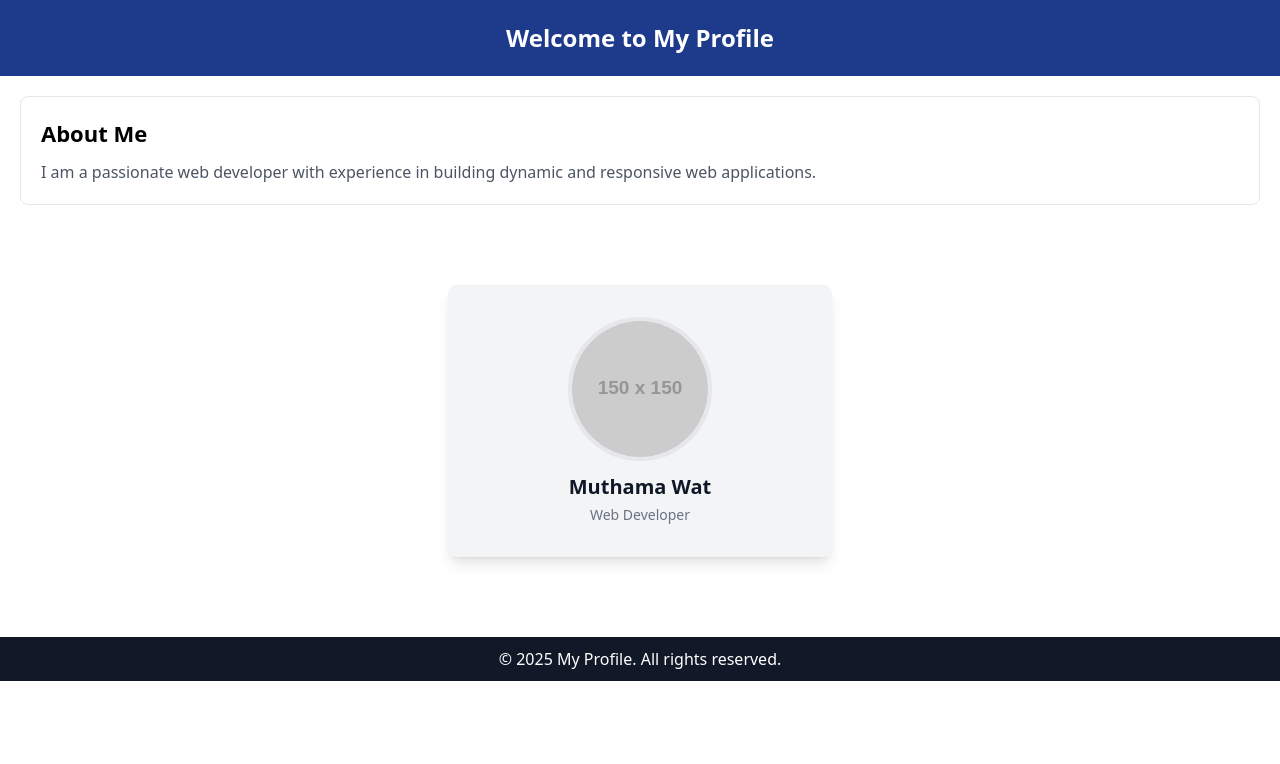
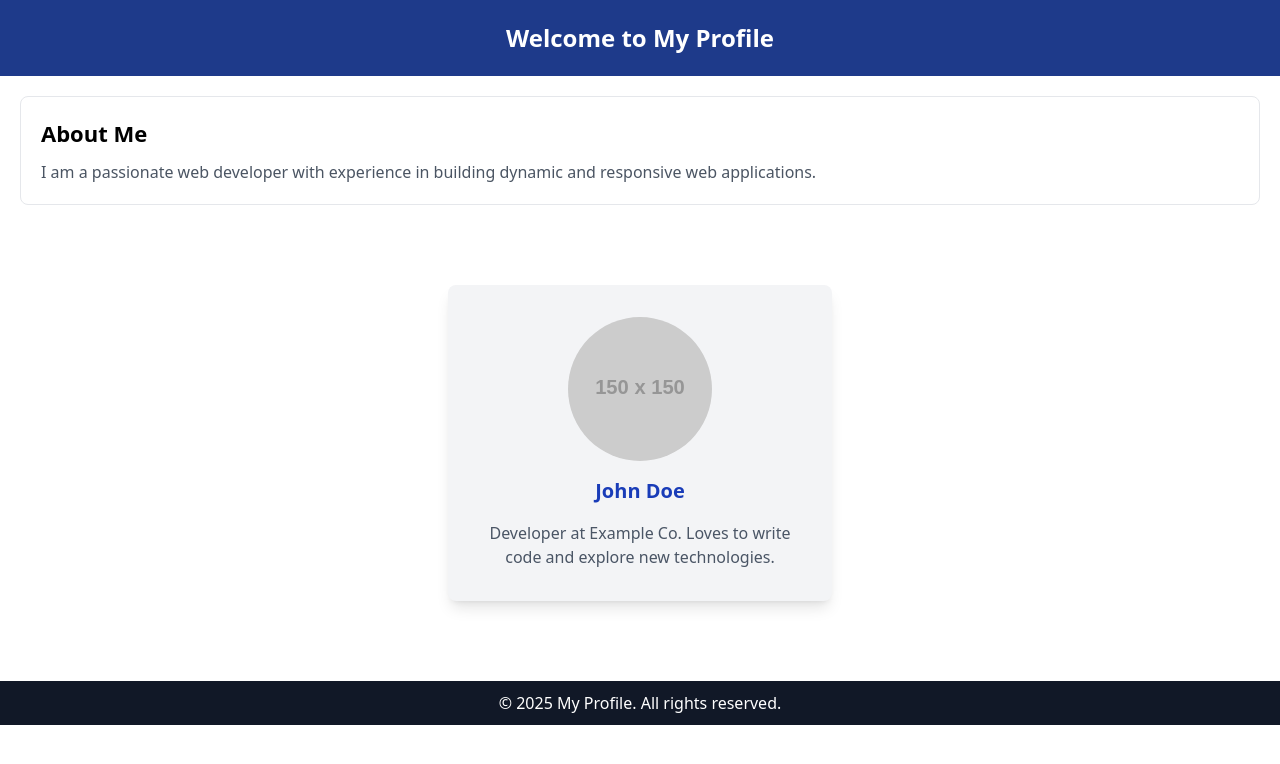
Before and after one commit to Wellpa254/alx-fe-reactjs, a React (Vite) app in the folder tailwind-react-integration/: page / in a window 1280 px wide. Shown: the top 764 px of the page. Built offline with nearby package versions, Linux system fonts and the light colour scheme.

Commit message:
Fix: explicitly add text-blue-800 and my-4 to UserProfile heading

```diff
--- a/tailwind-react-integration/src/components/UserProfile.jsx
+++ b/tailwind-react-integration/src/components/UserProfile.jsx
@@ -6,13 +6,13 @@ export default function UserProfile() {
       <img
         src="https://via.placeholder.com/150"
         alt="User"
-        className="w-36 h-36 rounded-full object-cover border-4 border-gray-200 mx-auto"
+        className="w-36 h-36 rounded-full mx-auto"
       />
-      <h2 className="mt-3 text-xl font-semibold text-gray-900">
-        Muthama Wat
-      </h2>
-      <p className="text-gray-500 text-sm mt-1">
-        Web Developer
+      <h1 className="text-blue-800 my-4 text-xl font-bold">
+        John Doe
+      </h1>
+      <p className="text-gray-600 text-base">
+        Developer at Example Co. Loves to write code and explore new technologies.
       </p>
     </div>
   );
```
